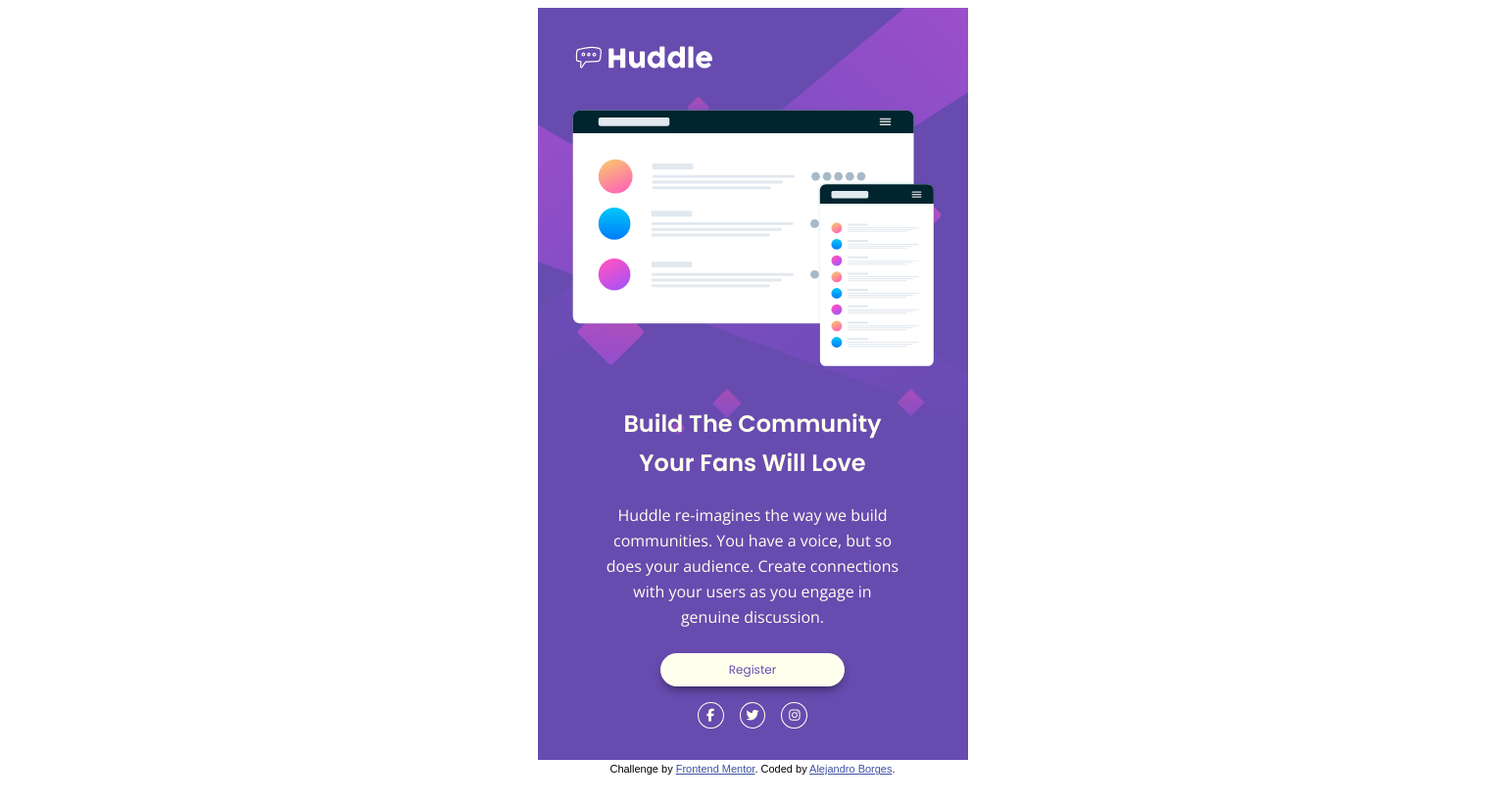
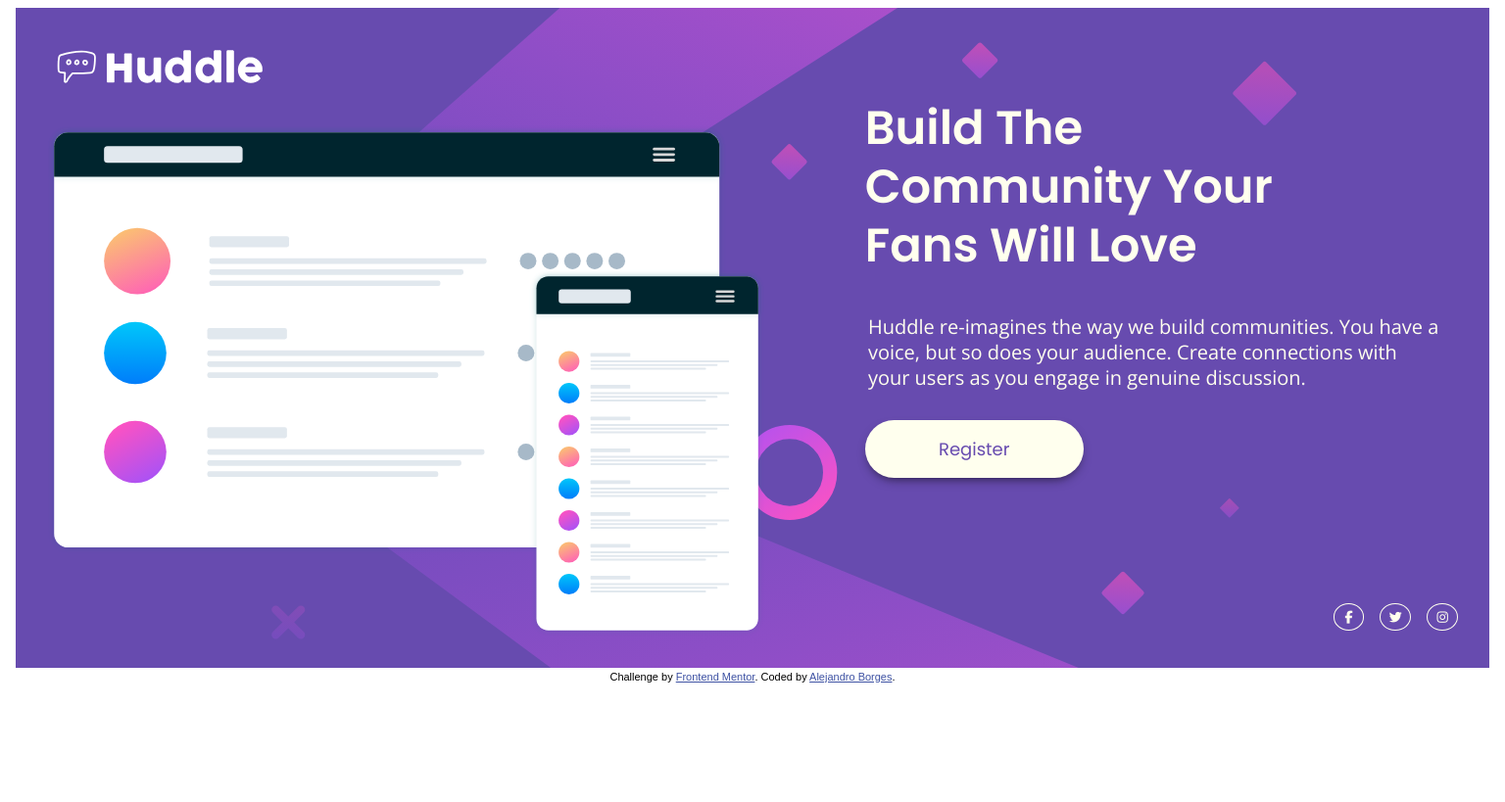
Before and after one commit to AlexdelCarmen/huddle-landing-page, a plain HTML site: page index.html in a window 1536 px wide. Shown: the whole page at 98% size. Drawn offline with nearby package versions, Linux system fonts and the light colour scheme.

Commit message:
Add desktop layout styles.

```diff
--- a/index.html
+++ b/index.html
@@ -43,12 +43,15 @@
   <body>
     <main>
       <section id="component">
+        <div class="img-wrapper">
           <img src="./images/logo.svg" alt="Huddle logo" id="logo" />
           <img
             src="./images/illustration-mockups.svg"
             alt="Illustrations"
             id="illustration"
           />
+        </div>
+        <div class="content-wrapper">
           <div class="component-text">
             <h2 class="component-title">
               Build The Community Your Fans Will Love
@@ -65,6 +68,7 @@
             <i class="fa-brands fa-twitter"></i>
             <i class="fa-brands fa-instagram"></i>
           </div>
+        </div>
       </section>
     </main>
 
--- a/style.css
+++ b/style.css
@@ -283,6 +283,13 @@ body {
 	transition: all 0.3s;
 }
 
+.content-wrapper {
+	display: flex;
+	flex-direction: column;
+	justify-content: center;
+	align-items: center;
+}
+
 .attribution {
   font-size: 11px;
   text-align: center;
@@ -290,3 +297,51 @@ body {
 .attribution a {
   color: hsl(228, 45%, 44%);
 }
+
+@media  only screen and (min-width: 1440px){
+	#component {
+		max-width: var(--desktop-width);
+		flex-direction: row;
+		background-image: url("./images/bg-desktop.svg");
+		background-size: contain;
+		min-height: 100%;
+	}
+	.img-wrapper  {
+		width: 100%;
+	}
+
+	#illustration {
+		min-width: 130%;
+	}
+
+	.content-wrapper {
+		margin-left: 15rem;
+	}
+
+	.component-title{
+		text-align: left;
+		font-size: 48px;
+		line-height: 60px;
+		padding-right: 5rem;
+	}
+
+	.component-paragraph {
+		text-align: left;
+		font-size: 20px;
+		padding-right: 1rem;
+	}
+
+	#register-button {
+		align-self: flex-start;
+		margin-left: 2rem;
+		width: 35%;
+		font-size: 18px;
+		padding: 1rem 0;
+	}
+
+	.social-media {
+		margin-top: 8rem;
+		align-self: flex-end;
+		width: 20%;
+	}
+}
```
Lines whose indentation alone changed are shown as unchanged.
